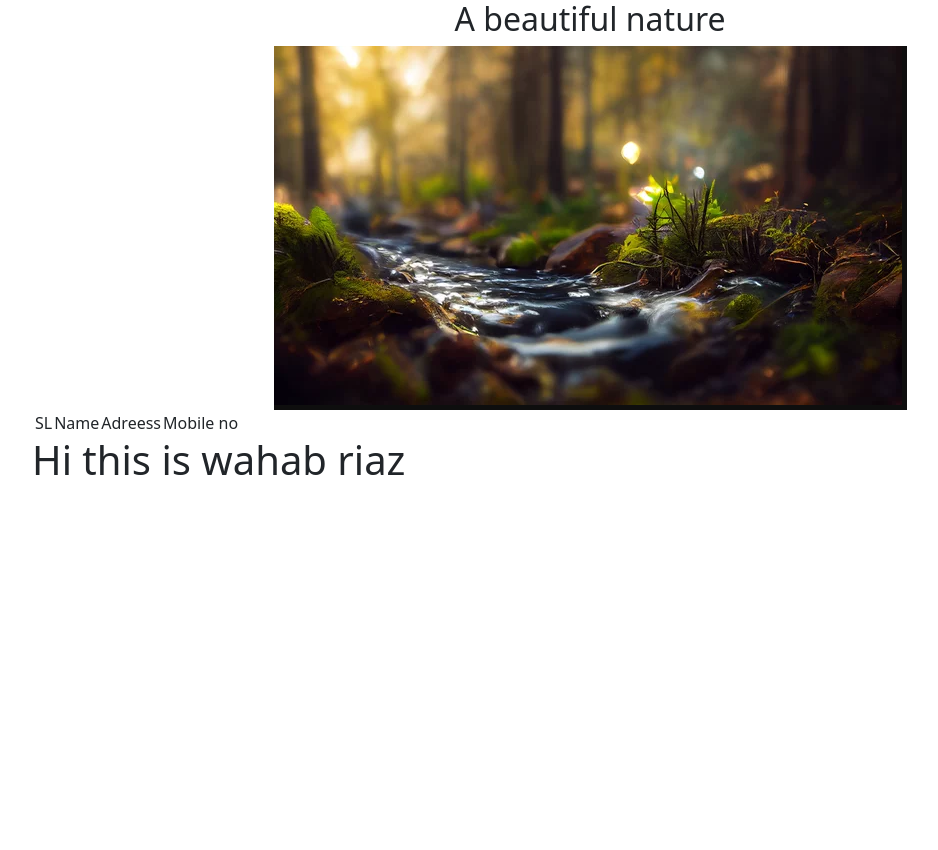
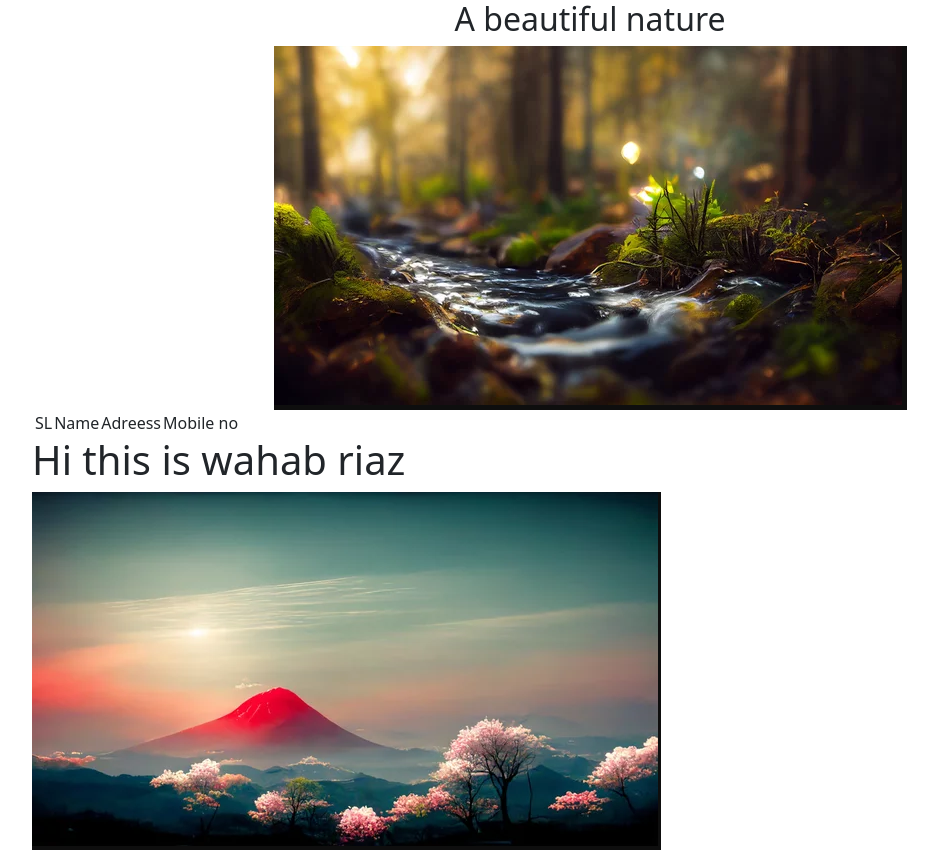
Before and after one commit to wahabriaz/new-17-04-2024, a plain HTML site: page new-17-04-2024/index.html in a window 1280 px wide. Shown: the whole page, without its empty margins (50-988 px from the left). Before the commit the page ends 800 px from the top, so only its background shows below. Drawn offline with nearby package versions, Linux system fonts and the light colour scheme.

Commit message:
new image add

```diff
--- a/new-17-04-2024/index.html
+++ b/new-17-04-2024/index.html
@@ -37,6 +37,7 @@
     <h1>
       Hi this is wahab riaz
     </h1>
+    <img src="./images/Annotation 2024-04-05 205653.png" alt="">
 </div>
 
 
```
